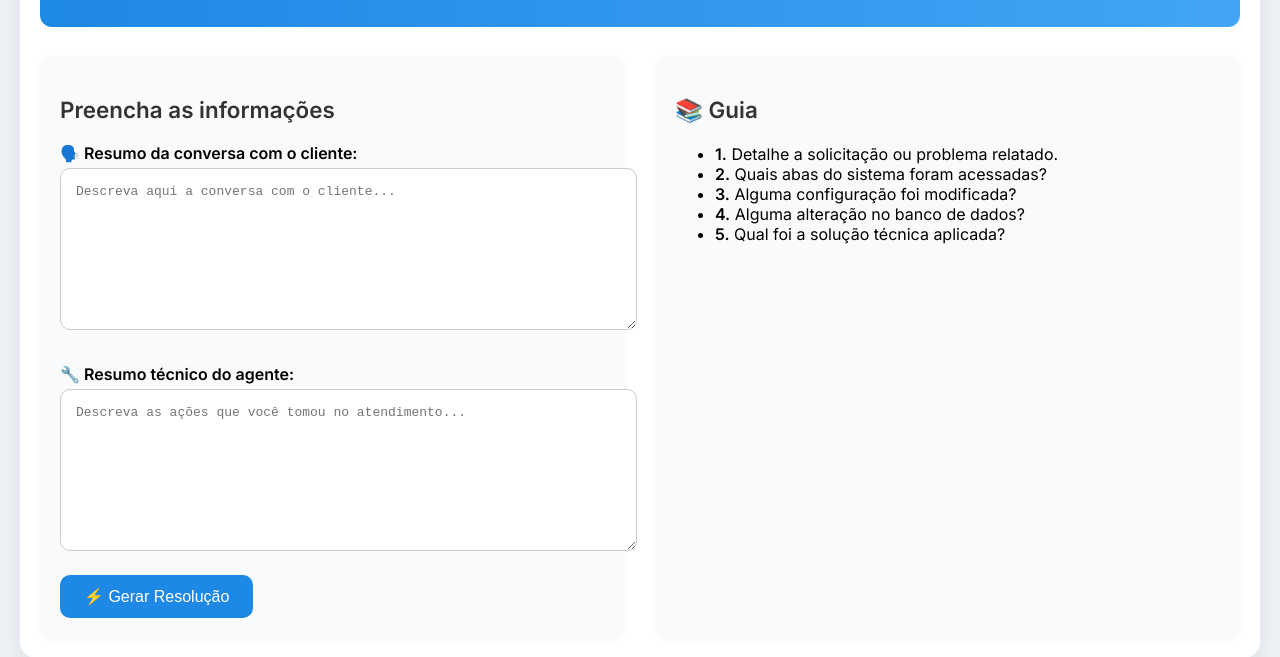
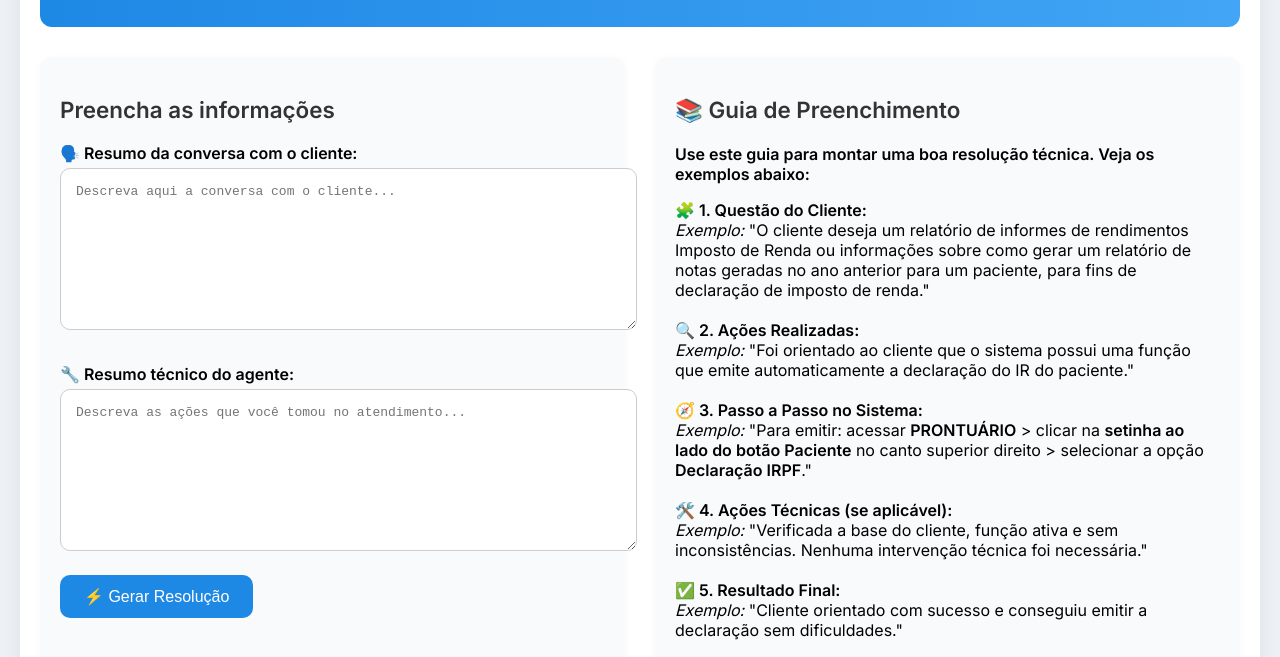
Before and after one commit to nadsonfdl/formulario-resolucao, a plain HTML site: page index.html in a window 1280 px wide. Shown: the part 126-783 px from the top of the page. Drawn offline with Linux system fonts and the light colour scheme.

Commit message:
Update index.html

```diff
--- a/index.html
+++ b/index.html
@@ -141,15 +141,34 @@
       </div>
 
       <div class="right-panel">
-        <h2>📚 Guia</h2>
-        <ul>
-          <li><strong>1.</strong> Detalhe a solicitação ou problema relatado.</li>
-          <li><strong>2.</strong> Quais abas do sistema foram acessadas?</li>
-          <li><strong>3.</strong> Alguma configuração foi modificada?</li>
-          <li><strong>4.</strong> Alguma alteração no banco de dados?</li>
-          <li><strong>5.</strong> Qual foi a solução técnica aplicada?</li>
-        </ul>
-      </div>
+  <h2>📚 Guia de Preenchimento</h2>
+  <p><strong>Use este guia para montar uma boa resolução técnica. Veja os exemplos abaixo:</strong></p>
+  <ul style="list-style: none; padding-left: 0;">
+    <li>
+      <strong>🧩 1. Questão do Cliente:</strong><br>
+      <em>Exemplo:</em> "O cliente deseja um relatório de informes de rendimentos Imposto de Renda ou informações sobre como gerar um relatório de notas geradas no ano anterior para um paciente, para fins de declaração de imposto de renda."
+    </li><br>
+    <li>
+      <strong>🔍 2. Ações Realizadas:</strong><br>
+      <em>Exemplo:</em> "Foi orientado ao cliente que o sistema possui uma função que emite automaticamente a declaração do IR do paciente."
+    </li><br>
+    <li>
+      <strong>🧭 3. Passo a Passo no Sistema:</strong><br>
+      <em>Exemplo:</em> "Para emitir: acessar <strong>PRONTUÁRIO</strong> > clicar na <strong>setinha ao lado do botão Paciente</strong> no canto superior direito > selecionar a opção <strong>Declaração IRPF</strong>."
+    </li><br>
+    <li>
+      <strong>🛠️ 4. Ações Técnicas (se aplicável):</strong><br>
+      <em>Exemplo:</em> "Verificada a base do cliente, função ativa e sem inconsistências. Nenhuma intervenção técnica foi necessária."
+    </li><br>
+    <li>
+      <strong>✅ 5. Resultado Final:</strong><br>
+      <em>Exemplo:</em> "Cliente orientado com sucesso e conseguiu emitir a declaração sem dificuldades."
+    </li>
+  </ul>
+  <p style="margin-top: 20px; color: #555;">
+    ✏️ Utilize esses exemplos como base para descrever cada situação, adaptando conforme o atendimento.
+  </p>
+</div>
     </div>
 
     <!-- Área de visualização da resolução -->
```
